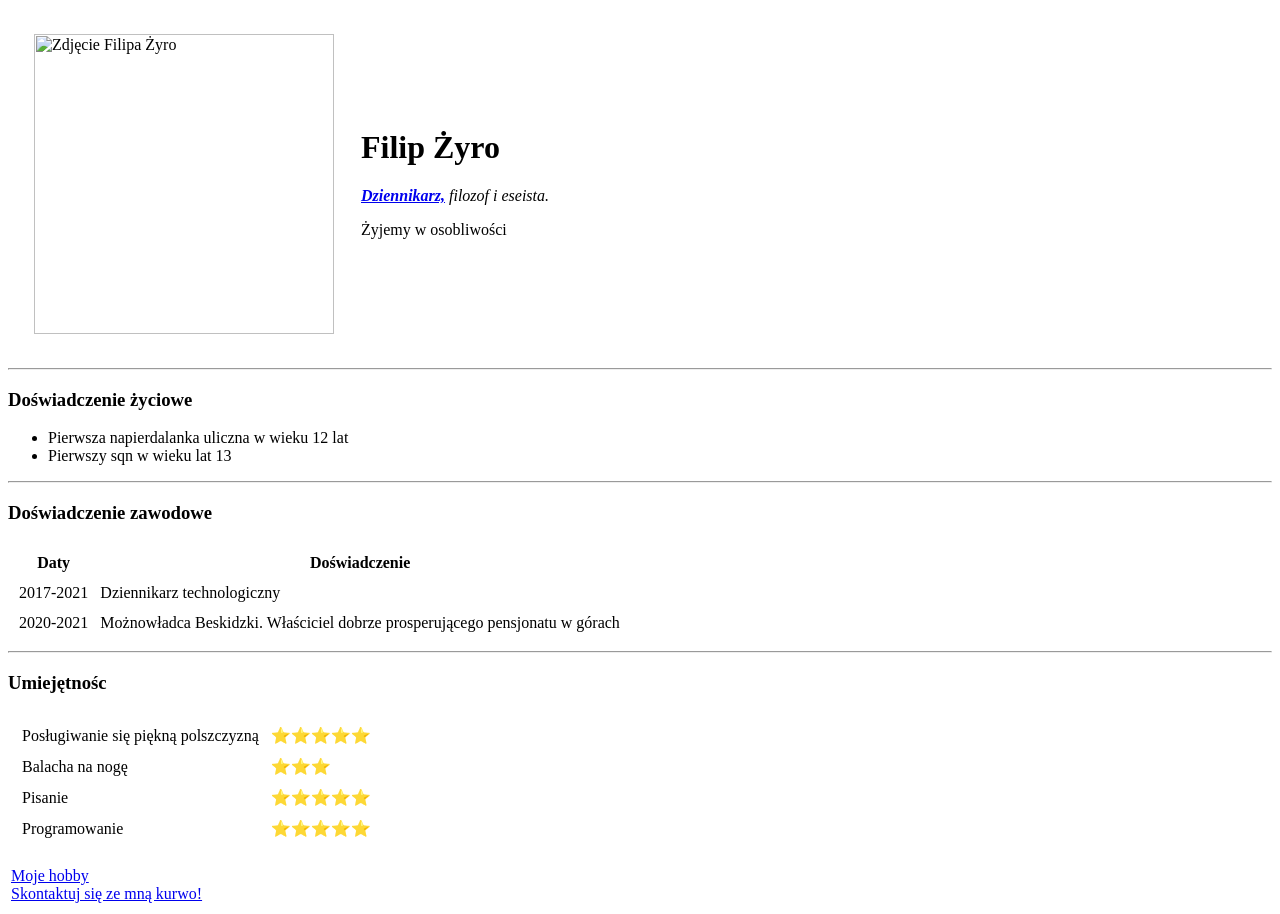
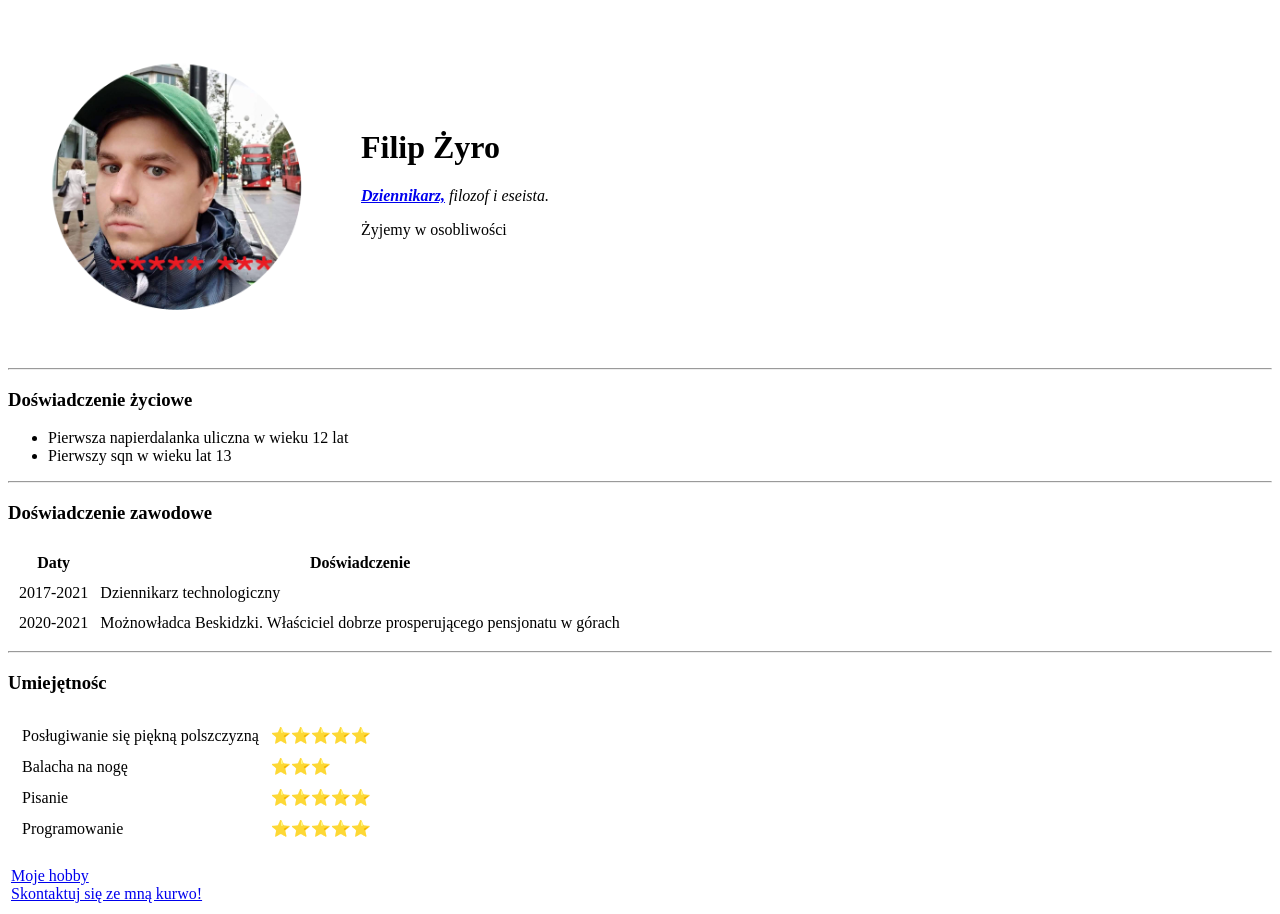
Before and after one commit to filipnr1/CV, a plain HTML site: page index.html in a window 1280 px wide. Drawn offline with Linux system fonts and the light colour scheme; the site is published under a folder, as on GitHub Pages, so addresses that start at the root find nothing.

Commit message:
Update index.html

```diff
--- a/index.html
+++ b/index.html
@@ -10,7 +10,7 @@
 <body>
   <table cellspacing="25">
     <tr>
-      <td><img src="/images/filip1.png" alt="Zdjęcie Filipa Żyro" width="300" height="300"></img></td>
+      <td><img src="images/filip1.png" alt="Zdjęcie Filipa Żyro" width="300" height="300"></img></td>
       <td>
         <h1>Filip Żyro</h1>
         <p><em><strong><a href="https://sektor3-0.pl/blog/author/filip-zyro/">Dziennikarz,</a></strong> filozof i eseista.</em></p>
```
